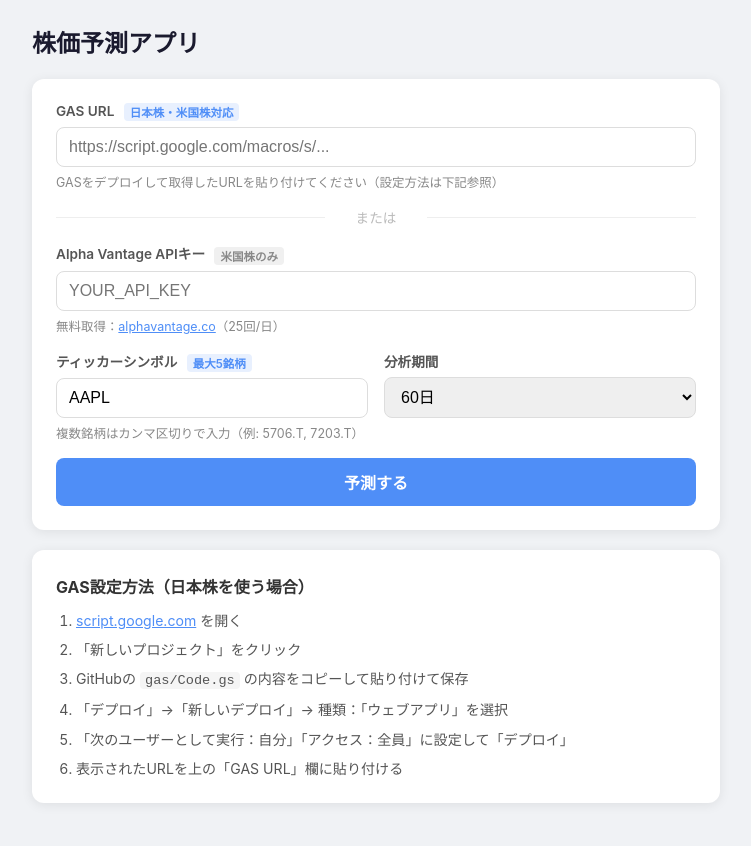
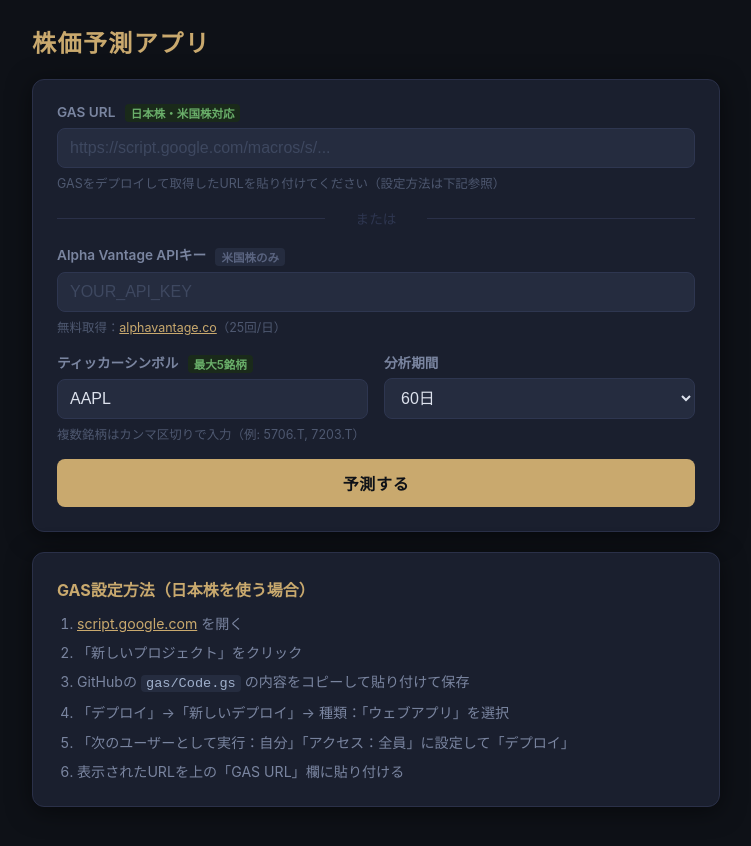
Before and after one commit to nori1975461/stock-app, a React (Vite) app: page / in a window 1280 px wide. Shown: the top 846 px of the page, without its empty margins (264-1015 px from the left). Built offline with nearby package versions, Linux system fonts and the light colour scheme.

Commit message:
design: ダークテーマ3色（#0e1117/#1a1f2e/#252c3f）＋ゴールドアクセントに変更

```diff
--- a/src/App.css
+++ b/src/App.css
@@ -2,8 +2,8 @@
 
 body {
   font-family: -apple-system, BlinkMacSystemFont, 'Segoe UI', sans-serif;
-  background: #f0f2f5;
-  color: #222;
+  background: #0e1117;
+  color: #dde2ed;
   min-height: 100vh;
 }
 
@@ -17,15 +17,17 @@ h1 {
   font-size: 1.5rem;
   font-weight: 700;
   margin-bottom: 20px;
-  color: #1a1a2e;
+  color: #c9a96e;
+  letter-spacing: 0.06em;
 }
 
 .card {
-  background: #fff;
+  background: #1a1f2e;
   border-radius: 12px;
   padding: 24px;
-  box-shadow: 0 2px 12px rgba(0,0,0,0.08);
+  box-shadow: 0 4px 24px rgba(0,0,0,0.5);
   margin-bottom: 20px;
+  border: 1px solid #2a3048;
 }
 
 .field {
@@ -38,28 +40,33 @@ h1 {
 .field label {
   font-size: 0.85rem;
   font-weight: 600;
-  color: #555;
+  color: #7a85a0;
 }
 
 .field input, .field select {
   padding: 10px 12px;
-  border: 1px solid #ddd;
+  border: 1px solid #2e3650;
   border-radius: 8px;
   font-size: 1rem;
   outline: none;
   transition: border-color 0.2s;
+  background: #252c3f;
+  color: #dde2ed;
 }
 
 .field input:focus, .field select:focus {
-  border-color: #4f8ef7;
+  border-color: #c9a96e;
 }
 
-.hint {
-  font-size: 0.78rem;
-  color: #888;
+.field input::placeholder { color: #3e4860; }
+
+.field select option {
+  background: #252c3f;
+  color: #dde2ed;
 }
 
-.hint a { color: #4f8ef7; }
+.hint { font-size: 0.78rem; color: #4e5870; }
+.hint a { color: #c9a96e; }
 
 .row {
   display: grid;
@@ -70,23 +77,24 @@ h1 {
 .btn {
   width: 100%;
   padding: 12px;
-  background: #4f8ef7;
-  color: #fff;
+  background: #c9a96e;
+  color: #0e1117;
   border: none;
   border-radius: 8px;
   font-size: 1rem;
-  font-weight: 600;
+  font-weight: 700;
   cursor: pointer;
   transition: background 0.2s;
+  letter-spacing: 0.04em;
 }
 
-.btn:hover:not(:disabled) { background: #2f6edb; }
-.btn:disabled { background: #a0b8e8; cursor: not-allowed; }
+.btn:hover:not(:disabled) { background: #b5924a; }
+.btn:disabled { background: #2e2810; color: #5a4e28; cursor: not-allowed; }
 
 .error {
-  background: #fff0f0;
-  border: 1px solid #f5c6c6;
-  color: #c0392b;
+  background: #1e0e0e;
+  border: 1px solid #5c2020;
+  color: #e08080;
   border-radius: 8px;
   padding: 12px 16px;
   margin-bottom: 20px;
@@ -102,20 +110,20 @@ h1 {
   padding: 16px 0 20px;
 }
 
-.direction.up { color: #e74c4c; }
-.direction.down { color: #2980b9; }
+.direction.up { color: #ff7070; }
+.direction.down { color: #5aaeff; }
 
 .arrow { font-size: 2.4rem; line-height: 1; }
 .label { font-size: 1.8rem; font-weight: 700; }
-.confidence { font-size: 1rem; color: #888; margin-left: 4px; }
+.confidence { font-size: 1rem; color: #5a6480; margin-left: 4px; }
 
 .metrics {
   display: grid;
   grid-template-columns: repeat(4, 1fr);
   gap: 12px;
   padding: 16px 0;
-  border-top: 1px solid #f0f0f0;
-  border-bottom: 1px solid #f0f0f0;
+  border-top: 1px solid #2a3048;
+  border-bottom: 1px solid #2a3048;
   margin-bottom: 16px;
 }
 
@@ -126,20 +134,20 @@ h1 {
   text-align: center;
 }
 
-.metric span { font-size: 0.78rem; color: #888; }
-.metric strong { font-size: 1rem; font-weight: 700; }
+.metric span { font-size: 0.78rem; color: #5a6480; }
+.metric strong { font-size: 1rem; font-weight: 700; color: #dde2ed; }
 
-.signals h3 { font-size: 0.85rem; color: #555; margin-bottom: 8px; }
+.signals h3 { font-size: 0.85rem; color: #5a6480; margin-bottom: 8px; }
 .signals ul { list-style: none; display: flex; flex-direction: column; gap: 4px; }
-.signals li { font-size: 0.88rem; color: #444; padding-left: 12px; position: relative; }
-.signals li::before { content: '・'; position: absolute; left: 0; }
+.signals li { font-size: 0.88rem; color: #9aa0b8; padding-left: 12px; position: relative; }
+.signals li::before { content: '・'; position: absolute; left: 0; color: #c9a96e; }
 
 .chart-wrap { margin-top: 20px; }
 
 .disclaimer {
   margin-top: 16px;
   font-size: 0.75rem;
-  color: #aaa;
+  color: #3e4860;
   text-align: center;
 }
 
@@ -147,8 +155,8 @@ h1 {
   display: inline-block;
   font-size: 0.72rem;
   font-weight: 600;
-  background: #e8f0fe;
-  color: #4f8ef7;
+  background: #1a2a1a;
+  color: #6aaf6a;
   border-radius: 4px;
   padding: 1px 6px;
   margin-left: 6px;
@@ -156,14 +164,14 @@ h1 {
 }
 
 .badge.gray {
-  background: #f0f0f0;
-  color: #888;
+  background: #252c3f;
+  color: #5a6480;
 }
 
 .divider {
   text-align: center;
   font-size: 0.85rem;
-  color: #bbb;
+  color: #2e3650;
   margin: 4px 0 16px;
   position: relative;
 }
@@ -174,21 +182,19 @@ h1 {
   top: 50%;
   width: 42%;
   height: 1px;
-  background: #eee;
+  background: #2a3048;
 }
 
 .divider::before { left: 0; }
 .divider::after { right: 0; }
 
-.guide {
-  margin-top: 8px;
-}
+.guide { margin-top: 8px; }
 
 .guide h2 {
   font-size: 1rem;
   font-weight: 700;
   margin-bottom: 12px;
-  color: #333;
+  color: #c9a96e;
 }
 
 .guide ol {
@@ -200,22 +206,23 @@ h1 {
 
 .guide li {
   font-size: 0.88rem;
-  color: #555;
+  color: #7a85a0;
   line-height: 1.5;
 }
 
-.guide a { color: #4f8ef7; }
+.guide a { color: #c9a96e; }
 .guide code {
-  background: #f5f5f5;
+  background: #252c3f;
   padding: 1px 5px;
   border-radius: 4px;
   font-size: 0.85rem;
+  color: #a0b0cc;
 }
 
 .result-ticker-label {
   font-size: 0.9rem;
   font-weight: 700;
-  color: #888;
+  color: #5a6480;
   margin-bottom: 2px;
   letter-spacing: 0.05em;
 }
@@ -223,7 +230,7 @@ h1 {
 .result-company-name {
   font-size: 1.1rem;
   font-weight: 700;
-  color: #1a1a2e;
+  color: #dde2ed;
   margin-bottom: 8px;
 }
 
@@ -231,7 +238,8 @@ h1 {
   font-size: 1rem;
   font-weight: 700;
   margin-bottom: 16px;
-  color: #333;
+  color: #c9a96e;
+  letter-spacing: 0.04em;
 }
 
 .ranking {
@@ -246,33 +254,31 @@ h1 {
   align-items: center;
   gap: 16px;
   padding: 14px 16px;
-  border: 2px solid #f0f0f0;
+  border: 1px solid #2a3048;
   border-radius: 10px;
-  background: #fafafa;
+  background: #252c3f;
 }
 
 .rank-card.winner {
-  border-color: #f5a623;
-  background: #fffbf0;
+  border-color: #c9a96e;
+  background: #1c1808;
 }
 
 .rank-card.selected {
-  border-color: #4f8ef7;
-  background: #f0f5ff;
+  border-color: #4a7acc;
+  background: #0e1828;
 }
 
 .rank-number {
   font-size: 0.82rem;
   font-weight: 700;
-  color: #bbb;
+  color: #3e4860;
   width: 28px;
   text-align: center;
   flex-shrink: 0;
 }
 
-.rank-card.winner .rank-number {
-  color: #f5a623;
-}
+.rank-card.winner .rank-number { color: #c9a96e; }
 
 .rank-body {
   flex: 1;
@@ -289,30 +295,40 @@ h1 {
   min-width: 100px;
 }
 
-.rank-ticker.clickable {
-  cursor: pointer;
-}
+.rank-ticker.clickable { cursor: pointer; }
 
 .rank-ticker.clickable:hover .rank-ticker-code {
-  color: #4f8ef7;
+  color: #c9a96e;
   text-decoration: underline;
 }
 
 .rank-ticker-code {
   font-size: 1rem;
   font-weight: 700;
-  color: #1a1a2e;
+  color: #dde2ed;
 }
 
 .rank-company-name {
   font-size: 0.78rem;
-  color: #888;
+  color: #5a6480;
   font-weight: 400;
 }
 
-.detail-card {
-  border-top: 3px solid #4f8ef7;
+.rank-direction { font-size: 0.9rem; font-weight: 600; }
+.rank-direction.up { color: #ff7070; }
+.rank-direction.down { color: #5aaeff; }
+
+.rank-meta {
+  display: flex;
+  gap: 12px;
+  font-size: 0.82rem;
+  color: #5a6480;
+  margin-left: auto;
 }
+
+.rank-error { font-size: 0.82rem; color: #e08080; }
+
+.detail-card { border-top: 3px solid #c9a96e; }
 
 .detail-header {
   display: flex;
@@ -323,39 +339,18 @@ h1 {
 
 .btn-close {
   background: none;
-  border: 1px solid #ddd;
+  border: 1px solid #2e3650;
   border-radius: 6px;
   padding: 4px 10px;
   font-size: 0.82rem;
-  color: #888;
+  color: #5a6480;
   cursor: pointer;
   flex-shrink: 0;
 }
 
 .btn-close:hover {
-  background: #f5f5f5;
-  color: #444;
-}
-
-.rank-direction {
-  font-size: 0.9rem;
-  font-weight: 600;
-}
-
-.rank-direction.up { color: #e74c4c; }
-.rank-direction.down { color: #2980b9; }
-
-.rank-meta {
-  display: flex;
-  gap: 12px;
-  font-size: 0.82rem;
-  color: #888;
-  margin-left: auto;
-}
-
-.rank-error {
-  font-size: 0.82rem;
-  color: #c0392b;
+  background: #252c3f;
+  color: #dde2ed;
 }
 
 @media (max-width: 480px) {
--- a/src/App.jsx
+++ b/src/App.jsx
@@ -243,8 +243,8 @@ export default function App() {
           <div className="chart-wrap">
             <ResponsiveContainer width="100%" height={280}>
               <LineChart data={result.chartData} margin={{ top: 4, right: 16, left: 0, bottom: 4 }}>
-                <XAxis dataKey="date" tick={{ fontSize: 11 }} interval="preserveStartEnd" />
-                <YAxis domain={['auto', 'auto']} tick={{ fontSize: 11 }} width={60} />
+                <XAxis dataKey="date" tick={{ fontSize: 11, fill: '#5a6480' }} interval="preserveStartEnd" />
+                <YAxis domain={['auto', 'auto']} tick={{ fontSize: 11, fill: '#5a6480' }} width={60} />
                 <Tooltip />
                 <Legend />
                 <Line type="monotone" dataKey="price" stroke="#4f8ef7" dot={false} name="終値" strokeWidth={2} />
```
